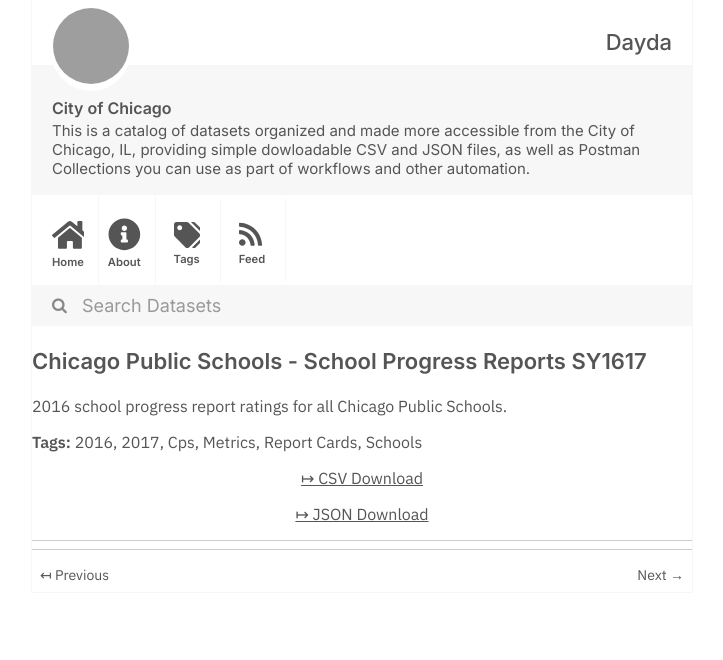
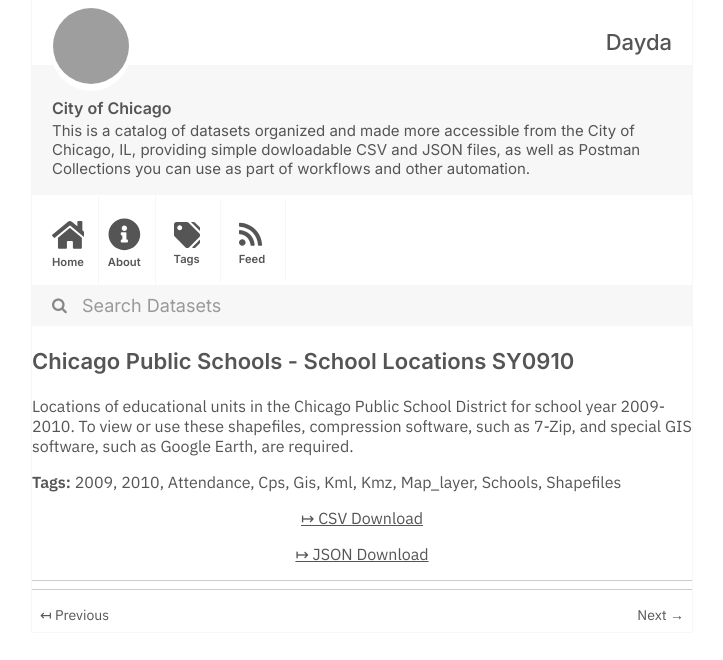
Before and after one commit to dayda-entities/city-of-chicago, a Jekyll site: the page built from _posts/2020-11-10-chicago-public-schools-school-.md, in a window 1280 px wide, cut to the strip 0-660 px from the top of the page. Shown: the whole strip, without its empty margins (278-1001 px from the left). Built offline with Jekyll 4.4.1, drawn with Linux system fonts in a browser that asks for light colours; grey boxes are pictures that could not be loaded.

```diff
--- a/_posts/2020-11-10-chicago-public-schools-school-.md
+++ b/_posts/2020-11-10-chicago-public-schools-school-.md
@@ -1,23 +1,27 @@
 ---
-title: Chicago Public Schools - School Progress Reports SY1617
-created: '2020-11-10T16:54:46.289848'
-modified: '2020-11-10T16:54:46.289862'
+title: Chicago Public Schools - School Locations SY0910
+created: '2020-11-10T16:55:17.604382'
+modified: '2020-11-10T16:55:17.604393'
 state: active
 type: dataset
 tags:
-  - '2016'
-  - '2017'
+  - '2009'
+  - '2010'
+  - Attendance
   - Cps
-  - Metrics
-  - Report Cards
+  - Gis
+  - Kml
+  - Kmz
+  - Map_layer
   - Schools
+  - Shapefiles
 groups:
   - Local Government
 csv_url: >-
-  https://data.cityofchicago.org/api/views/cp7s-7gxg/rows.csv?accessType=DOWNLOAD
+  https://data.cityofchicago.org/api/views/3pjd-kfu4/rows.csv?accessType=DOWNLOAD
 json_url: >-
-  https://data.cityofchicago.org/api/views/cp7s-7gxg/rows.json?accessType=DOWNLOAD
+  https://data.cityofchicago.org/api/views/3pjd-kfu4/rows.json?accessType=DOWNLOAD
 layout: post
 
 ---
-2016 school progress report ratings for all Chicago Public Schools.
+Locations of educational units in the Chicago Public School District for school year 2009-2010. To view or use these shapefiles, compression software, such as 7-Zip, and special GIS software, such as Google Earth, are required.
```
